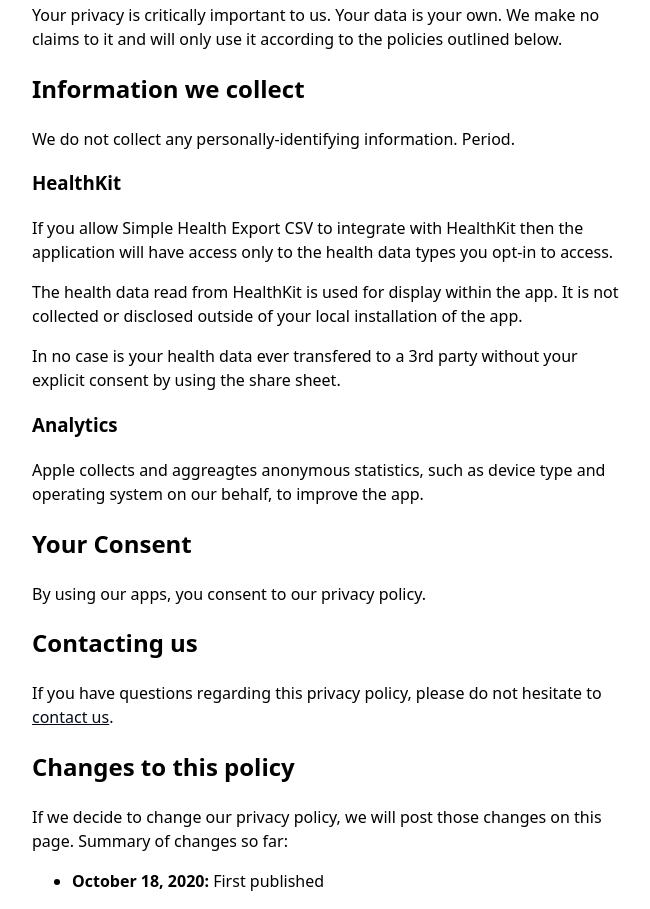
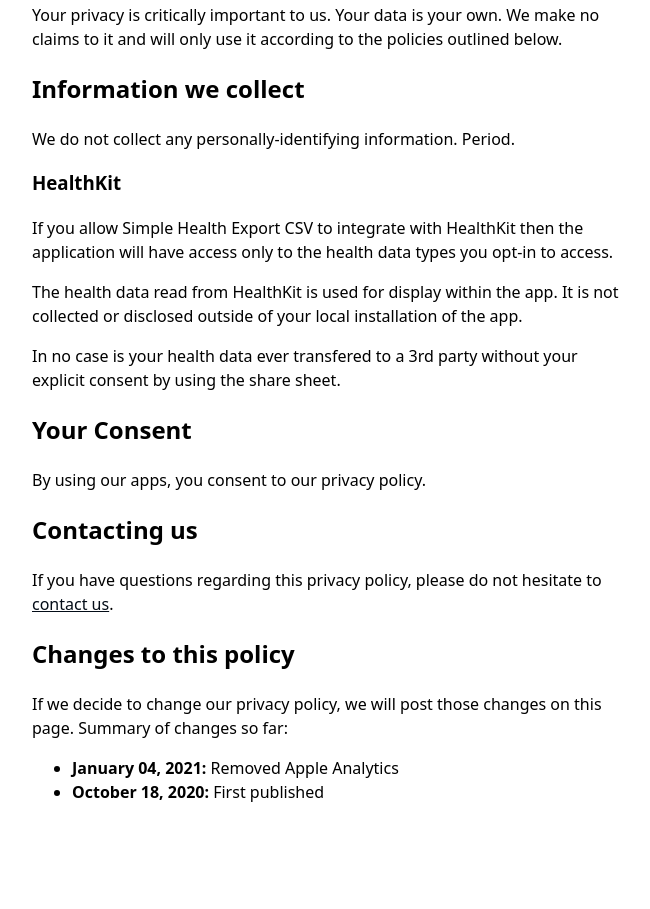
Before and after one commit to ericwolter/ericwolter.com, an Eleventy site: page personal/privacy/simple-health-export-csv.md in a window 1280 px wide. Shown: the part 88-997 px from the top of the page, without its empty margins (308-958 px from the left). After the commit the page ends 908 px from the top, so only its background shows below. Built offline with nearby package versions, Linux system fonts and the light colour scheme; Eleventy itself is replaced by a stand-in of ours; files that its build step writes are made by us from their sources; what precss would draw is missing.

Commit message:
updates health export privacy policy

```diff
--- a/personal/privacy/simple-health-export-csv.md
+++ b/personal/privacy/simple-health-export-csv.md
@@ -14,12 +14,12 @@ If you allow Simple Health Export CSV to integrate with HealthKit then the appli
 The health data read from HealthKit is used for display within the app. It is not collected or disclosed outside of your local installation of the app.
 
 In no case is your health data ever transfered to a 3rd party without your explicit consent by using the share sheet.
-### Analytics
-Apple collects and aggreagtes anonymous statistics, such as device type and operating system on our behalf, to improve the app.
+
 ## Your Consent
 By using our apps, you consent to our privacy policy.
 ## Contacting us
 If you have questions regarding this privacy policy, please do not hesitate to <a target="_blank" href="https://mailhide.io/e/Nh8h8">contact us</a>.
 ## Changes to this policy
 If we decide to change our privacy policy, we will post those changes on this page. Summary of changes so far:
+- **January 04, 2021:** Removed Apple Analytics
 - **October 18, 2020:** First published
```
